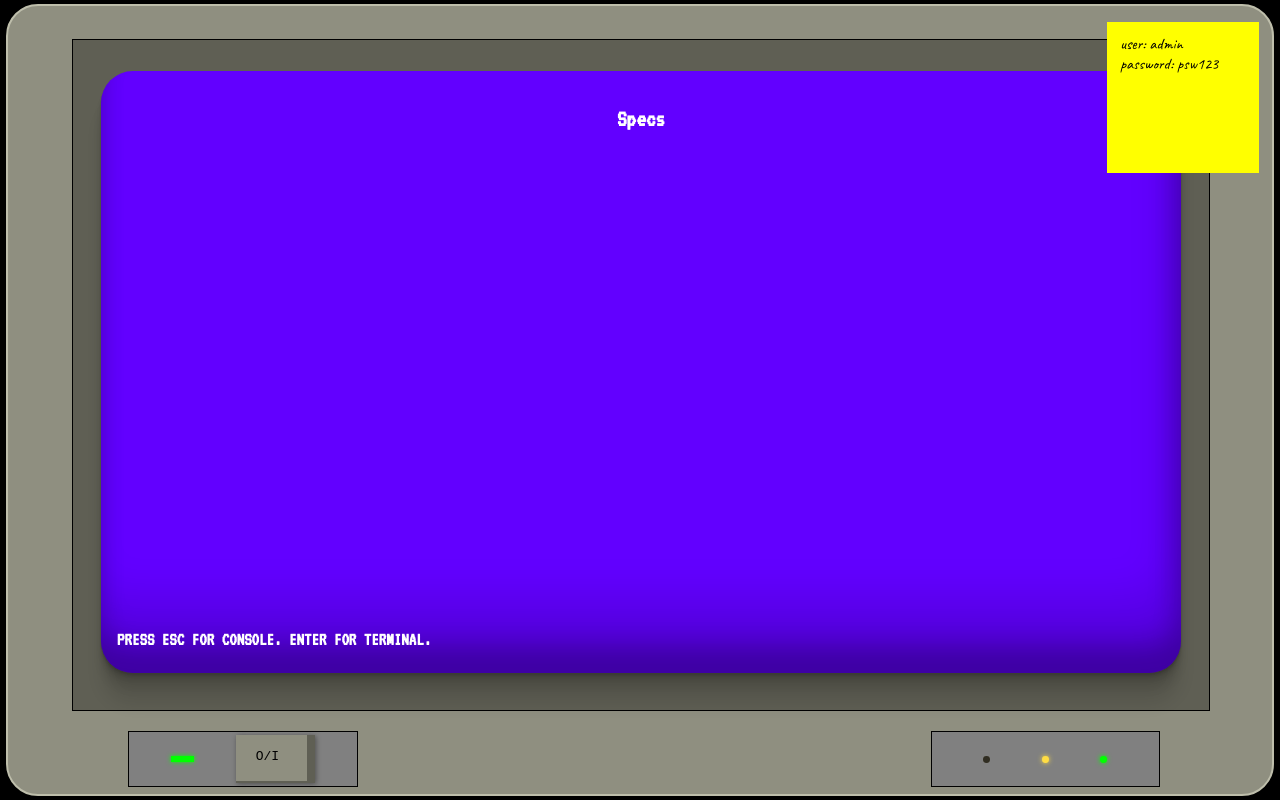
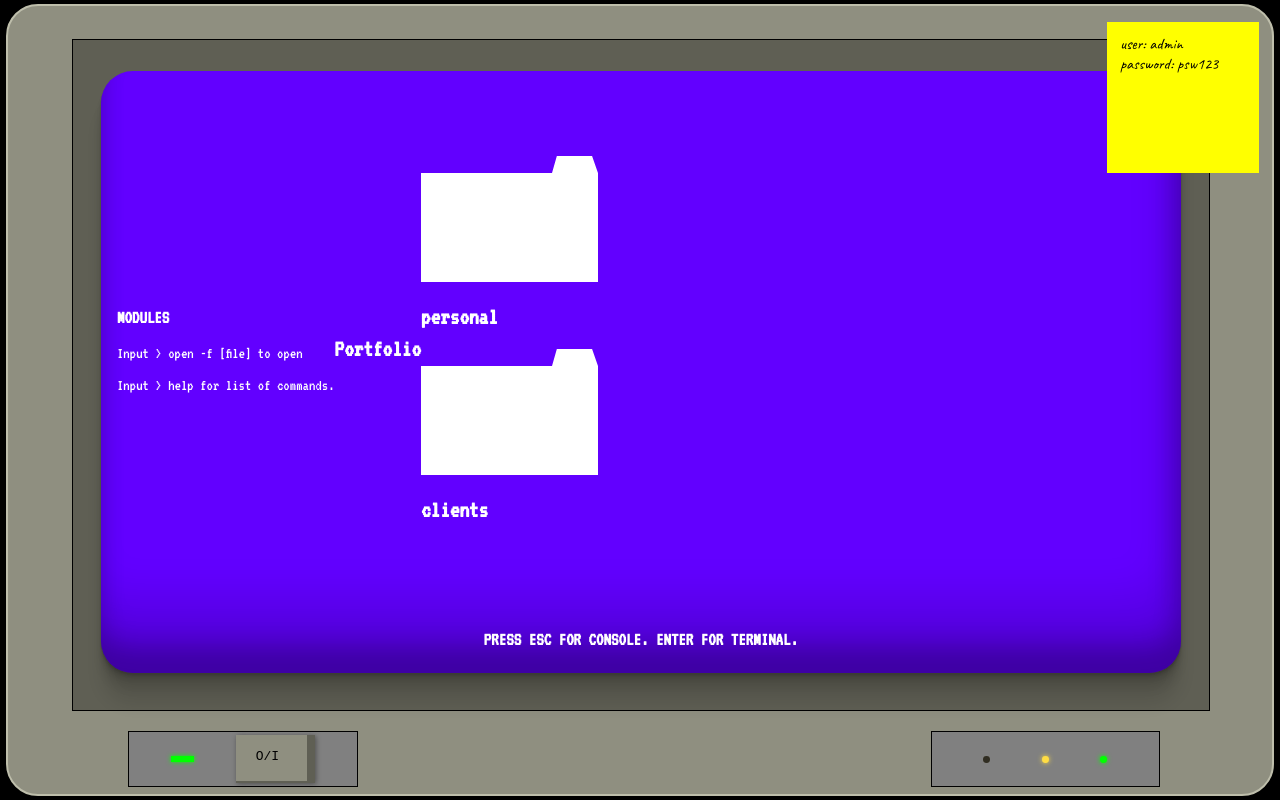
Before and after one commit to p-sjunnestrand/p-sjunnestrand, a Svelte app: page / in a window 1280 px wide. Built offline with nearby package versions, Linux system fonts and the light colour scheme.

Commit message:
started portfolio part

```diff
--- a/src/Main.svelte
+++ b/src/Main.svelte
@@ -11,8 +11,9 @@
     import {createEventDispatcher} from "svelte";
 
     let logoFinished = true;
-    let pageDisplay = "specs";
+    let pageDisplay = "portf";
     let openFile = "";
+    let openDir = "";
 
     //Doesn't need to be exported?
     export let displayConsole = false;
@@ -38,6 +39,7 @@
     const execCommand = (event) => {
         const programArray = ["main", "modules", "work", "edu", "portf", "specs", "console"];
         const fileArray = ["langtech", "webproc", "0", "1", "2", "3", "4"];
+        const directoryArray = ["personal", "clients"];
         const command = event.detail.command;
         const argument = event.detail.argument;
         const isNumeric = (value) => {
@@ -94,6 +96,17 @@
                 openFile = file;
             }
         }
+        else if(command === "open -d") {
+            const directory = directoryArray.find(dir => dir === argument);
+
+            if(directory === undefined) {
+                runCommandInConsole(`${argument} ${directory} is not a directory`);
+            }
+            else {
+                displayConsole = false;
+                openDir = directory;
+            }
+        }
         else if(command === "sys color") {
             const reg=/^#([0-9a-f]{3}){1,2}$/i;
             if(reg.test(argument)) {
--- /dev/null
+++ b/src/components/Directory.svelte
@@ -0,0 +1,10 @@
+<script>
+    // export let dirArray;
+    export let directory;
+</script>
+
+<style></style>
+
+<div>
+    {directory}
+</div>
--- a/src/components/Portfolio.svelte
+++ b/src/components/Portfolio.svelte
@@ -1,26 +1,49 @@
 <script>
     import KeyPress from "../KeyPress.svelte";
     import Terminal from "../Terminal.svelte";
+    import Directory from "../components/Directory.svelte";
+    import Placeholder from "../components/Placeholder.svelte";
 
     let displayInput = false;
+
+    const dirArray = ["personal", "clients"];
+    export const projects = [
+        {title: "game_of_life", directory: "personal", url: "https://p-sjunnestrand.github.io/game-of-life/"},
+        {title: "gridpainter", directory: "personal", url: "https://fed20d-grupp8-gridpainter.herokuapp.com/"},
+        {title: "trials_of_norns", directory: "personal", url: "https://p-sjunnestrand.github.io/trials-of-norns/"},
+        {title: "forca_fighting", directory: "clinets", url: "https://forcafighting.com/"},
+    ];
 </script>
 
 <style>
     article{
-        height: 100%;
+        height: 92%;
         display: flex;
-        justify-content: space-between;
-        flex-direction: column;
+        /* justify-content: space-between; */
+        /* flex-direction: column; */
         align-items: center;
     }
 </style>
 
 <KeyPress on:escPress on:enterPress={() => displayInput = true}/>
 <article>
+    <div class="header">
+        <h1>MODULES</h1>
+        <p>Input <span class="code">> open -f [file]</span> to open </p>
+        <p>Input <span class="code">> help</span> for list of commands.</p>
+    </div>
     <h2>Portfolio</h2>
-    {#if !displayInput}
-        <h3>PRESS ESC FOR CONSOLE. ENTER FOR TERMINAL.</h3>
-    {:else}
-        <Terminal on:command/>
-    {/if}
+    <div class="portfolio-wrapper">
+        {#each dirArray as dir}
+        <div class="card">
+            <img src="./img/dir.svg" alt="A file directory">
+            <h2>{dir}</h2>
+        </div>
+        {/each}
+    </div>
 </article>
+{#if !displayInput}
+    <Placeholder/>
+{:else}
+    <Terminal on:command/>
+{/if}
```
Also changed, not shown: public/img/dir.svg (added).
